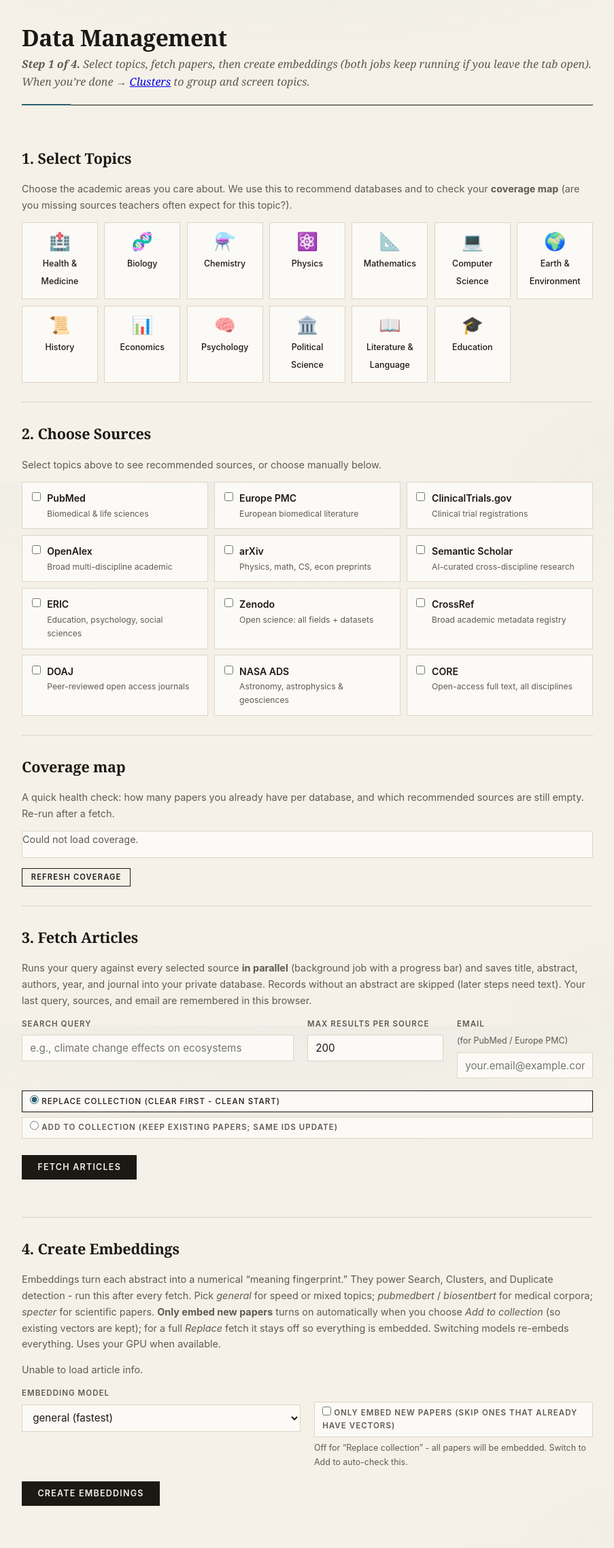
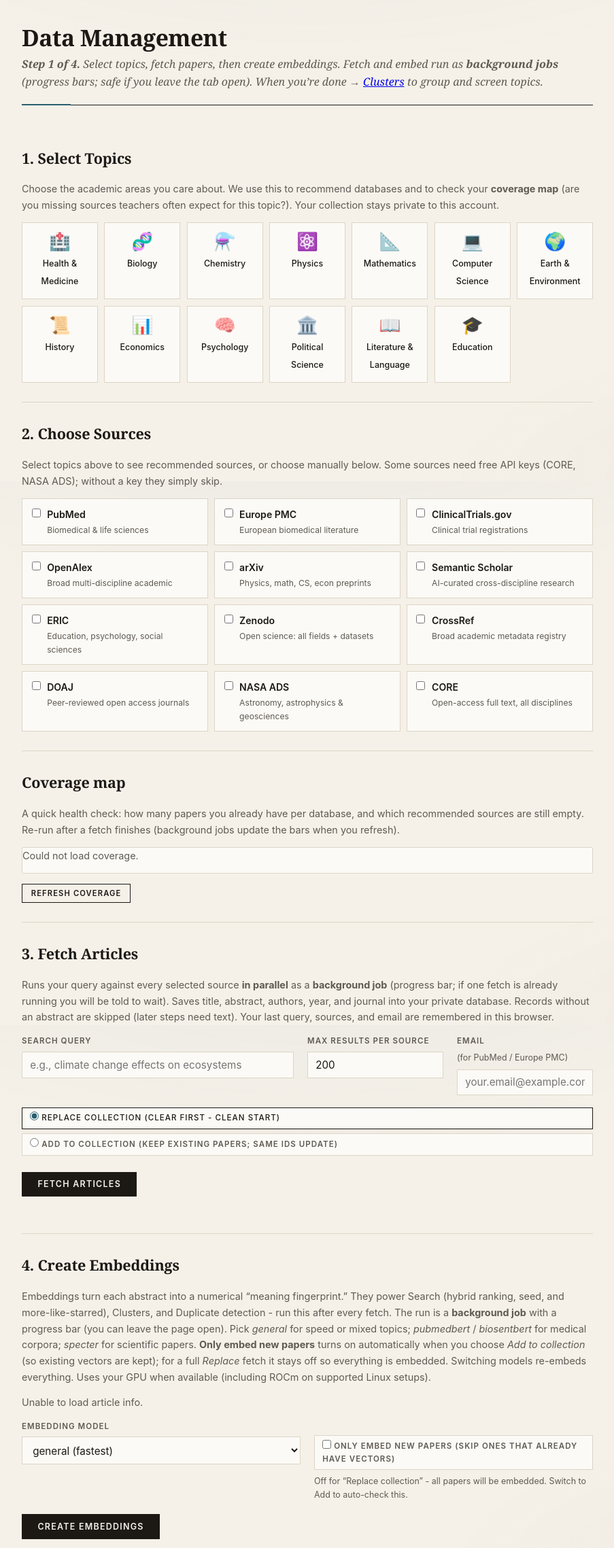
Before and after one commit to j0nsh1n/ResearchDatabaseSearchTool, a Python web app: template templates/data_management.html in a window 1280 px wide. Shown: the part 92-2369 px from the top of the page at 68% size, without its empty margins (188-1091 px from the left). Run offline with Jinja, Linux system fonts and the light colour scheme; the template is opened without the code that fills it, so the values that code supplies are empty.

Commit message:
docs: fully update landing, guides, README, and in-app copy for v3.5
Align every user-facing description with the 3.3–3.5 feature set: background
jobs, screening report, hybrid/year/starred search, RIS/BibTeX, password
sessions, and the four-step workflow tips in nav and pages.

```diff
--- a/templates/base.html
+++ b/templates/base.html
@@ -20,10 +20,10 @@
 <body>
     {# Recommended order: Fetch/Embed → Cluster/Triage → Dedup → Search #}
     {% set workflow = [
-        ("data_management", "Data Management", "/data-management", "Step 1: fetch papers and create embeddings"),
-        ("clusters", "Clusters", "/clusters", "Step 2: group topics and screen out noise"),
-        ("statistics", "Duplicates", "/statistics", "Step 3: remove near-duplicate copies"),
-        ("search", "Search", "/search", "Step 4: rank the papers you kept"),
+        ("data_management", "Data Management", "/data-management", "Step 1: fetch and embed (jobs keep running in the background)"),
+        ("clusters", "Clusters", "/clusters", "Step 2: group topics and triage - only place to screen papers"),
+        ("statistics", "Duplicates", "/statistics", "Step 3: near-duplicates + screening report for hand-ins"),
+        ("search", "Search", "/search", "Step 4: hybrid rank, year filter, seed or starred; export RIS/BibTeX"),
     ] %}
     {% set ns = namespace(current_label="Steps", current_num="") %}
     {% for key, label, href, tip in workflow %}
--- a/templates/data_management.html
+++ b/templates/data_management.html
@@ -3,23 +3,25 @@
 {% block content %}
 <section class="page-header">
  <h1>Data Management</h1>
- <p class="subtitle"><strong>Step 1 of 4.</strong> Select topics, fetch papers, then create embeddings
- (both jobs keep running if you leave the tab open). When you’re done →
- <a href="/clusters">Clusters</a> to group and screen topics.</p>
+ <p class="subtitle"><strong>Step 1 of 4.</strong> Select topics, fetch papers, then create embeddings.
+ Fetch and embed run as <strong>background jobs</strong> (progress bars; safe if you leave the tab open).
+ When you’re done → <a href="/clusters">Clusters</a> to group and screen topics.</p>
 </section>
 
 <!-- Step 1: Topics -->
 <section class="card">
  <h2>1. Select Topics</h2>
  <p class="info-text">Choose the academic areas you care about. We use this to recommend databases and to
- check your <strong>coverage map</strong> (are you missing sources teachers often expect for this topic?).</p>
+ check your <strong>coverage map</strong> (are you missing sources teachers often expect for this topic?).
+ Your collection stays private to this account.</p>
  <div class="topic-grid" id="topic-grid"></div>
 </section>
 
 <!-- Step 2: Sources -->
 <section class="card">
  <h2>2. Choose Sources</h2>
- <p class="info-text" id="source-hint">Select topics above to see recommended sources, or choose manually below.</p>
+ <p class="info-text" id="source-hint">Select topics above to see recommended sources, or choose manually below.
+ Some sources need free API keys (CORE, NASA ADS); without a key they simply skip.</p>
  <div class="source-option-grid" id="source-option-grid"></div>
 </section>
 
@@ -27,7 +29,8 @@
 <section class="card">
  <h2>Coverage map</h2>
  <p class="info-text">A quick health check: how many papers you already have per database, and which
- recommended sources are still empty. Re-run after a fetch.</p>
+ recommended sources are still empty. Re-run after a fetch finishes (background jobs update the
+ bars when you refresh).</p>
  <div id="coverage-bars"></div>
  <div id="coverage-suggestions" class="info-text" style="margin-top:0.75rem;"></div>
  <button type="button" id="coverage-refresh" class="btn btn-secondary btn-sm">Refresh coverage</button>
@@ -36,9 +39,10 @@
 <!-- Step 3: Fetch -->
 <section class="card">
  <h2>3. Fetch Articles</h2>
- <p class="info-text">Runs your query against every selected source <strong>in parallel</strong> (background job with a progress bar) and saves
- title, abstract, authors, year, and journal into your private database. Records without an abstract are
- skipped (later steps need text). Your last query, sources, and email are remembered in this browser.</p>
+ <p class="info-text">Runs your query against every selected source <strong>in parallel</strong> as a
+ <strong>background job</strong> (progress bar; if one fetch is already running you will be told to wait).
+ Saves title, abstract, authors, year, and journal into your private database. Records without an abstract
+ are skipped (later steps need text). Your last query, sources, and email are remembered in this browser.</p>
  <div class="form-row">
  <div class="form-group flex-2">
  <label>Search Query</label>
@@ -78,11 +82,13 @@
 <section class="card">
  <h2>4. Create Embeddings</h2>
  <p class="info-text">Embeddings turn each abstract into a numerical “meaning fingerprint.” They power
- Search, Clusters, and Duplicate detection - run this after every fetch. Pick <em>general</em> for speed
- or mixed topics; <em>pubmedbert</em> / <em>biosentbert</em> for medical corpora; <em>specter</em> for
- scientific papers. <strong>Only embed new papers</strong> turns on automatically when you choose
- <em>Add to collection</em> (so existing vectors are kept); for a full <em>Replace</em> fetch it stays
- off so everything is embedded. Switching models re-embeds everything. Uses your GPU when available.</p>
+ Search (hybrid ranking, seed, and more-like-starred), Clusters, and Duplicate detection - run this
+ after every fetch. The run is a <strong>background job</strong> with a progress bar (you can leave the
+ page open). Pick <em>general</em> for speed or mixed topics; <em>pubmedbert</em> / <em>biosentbert</em>
+ for medical corpora; <em>specter</em> for scientific papers. <strong>Only embed new papers</strong>
+ turns on automatically when you choose <em>Add to collection</em> (so existing vectors are kept); for a
+ full <em>Replace</em> fetch it stays off so everything is embedded. Switching models re-embeds everything.
+ Uses your GPU when available (including ROCm on supported Linux setups).</p>
  <p class="info-text" id="embedding-info">Loading article info...</p>
  <div class="form-row">
  <div class="form-group">
--- a/templates/feature_guide.html
+++ b/templates/feature_guide.html
@@ -24,6 +24,7 @@
  {% if user %}
  <a href="{{ guide.app_path }}" class="btn btn-sm btn-primary">{{ guide.app_label }}</a>
  {% else %}
+ <a href="/register" class="btn btn-sm btn-secondary">Create account</a>
  <a href="/login" class="btn btn-sm btn-primary">Log in to try it</a>
  {% endif %}
  </div>
--- a/templates/login.html
+++ b/templates/login.html
@@ -16,7 +16,10 @@
  <div class="auth-card">
  <a href="/" class="auth-home-link">← Back to home</a>
  <div class="auth-logo">Literature Research Aide</div>
- <div class="auth-subtitle">v3.5.0</div>
+ <div class="auth-subtitle">v3.5.0 · private multi-source lit review workspace</div>
+ <p class="auth-hint" style="margin:0 0 1rem;text-align:center;">
+ Fetch, embed, triage, and search your own collection - not the whole internet.
+ </p>
 
  {% if error %}
  <div class="auth-error">{{ error }}</div>
@@ -27,6 +30,7 @@
  <label>Username or email</label>
  <input type="text" name="username" autocomplete="username" autofocus required
  placeholder="alex or you@school.edu">
+ <span class="auth-hint">School email-style logins are OK (stored lowercased).</span>
  </div>
  <div class="form-group">
  <label>Password</label>
```
Also changed, not shown: feature_guides.py (+10 -6 lines), templates/account.html (+11 -4 lines), templates/clusters.html (+13 -7 lines), templates/landing.html (+7 -7 lines), templates/register.html (+6 -2 lines), templates/search.html (+5 -4 lines), templates/statistics.html (+9 -4 lines), README.md.
